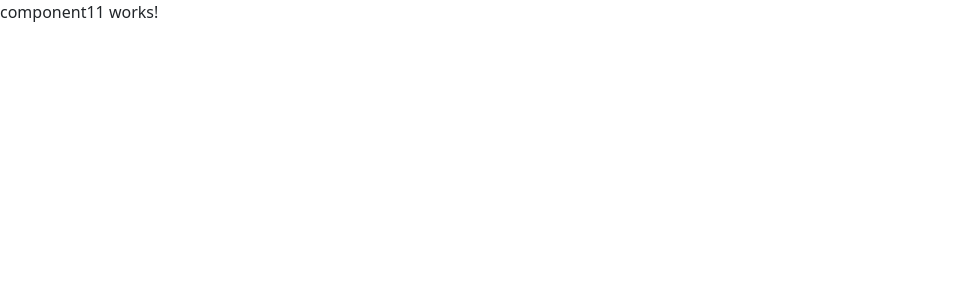
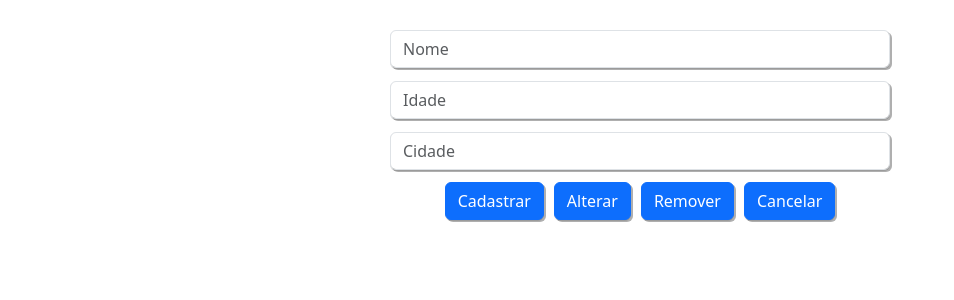
Before and after one commit to FranciscoAraujo95/angular-basico, an Angular app: page / in a window 1280 px wide. Shown: the top 300 px of the page, without its empty margins (0-954 px from the left). Built offline with nearby package versions, Linux system fonts and the light colour scheme.

Commit message:
Developing the form and his buttons

```diff
--- a/src/app/component11/component11.component.css
+++ b/src/app/component11/component11.component.css
@@ -0,0 +1,14 @@
+form {
+  width: 500px;
+  margin: 30px auto;
+  text-align: center;
+}
+
+input {
+  margin-bottom: .8rem;
+  box-shadow: 2px 2px 0 rgba(0, 0, 0, 0.2), 2px 2px 0 rgba(0, 0, 0, 0.14), 0 1px 0 rgba(0, 0, 0, 0.12);
+}
+
+input[type="button"] {
+  margin: 0 5px;
+}
--- a/src/app/component11/component11.component.html
+++ b/src/app/component11/component11.component.html
@@ -1 +1,10 @@
-<p>component11 works!</p>
+<form>
+  <input type="text" placeholder="Nome" class="form-control">
+  <input type="number" placeholder="Idade" class="form-control">
+  <input type="text" placeholder="Cidade" class="form-control">
+
+  <input type="button" value="Cadastrar" class="btn btn-primary">
+  <input type="button" value="Alterar" class="btn btn-primary">
+  <input type="button" value="Remover" class="btn btn-primary">
+  <input type="button" value="Cancelar" class="btn btn-primary">
+</form>
--- a/src/app/component11/component11.component.ts
+++ b/src/app/component11/component11.component.ts
@@ -9,4 +9,8 @@ import { Component } from '@angular/core';
 })
 export class Component11Component {
 
+  //Variables
+  name: string;
+  idade: number = null;
+
 }
--- a/tsconfig.json
+++ b/tsconfig.json
@@ -3,6 +3,7 @@
 {
   "compileOnSave": false,
   "compilerOptions": {
+    "strictNullChecks": false,
     "outDir": "./dist/out-tsc",
     "strict": true,
     "noImplicitOverride": true,
```
